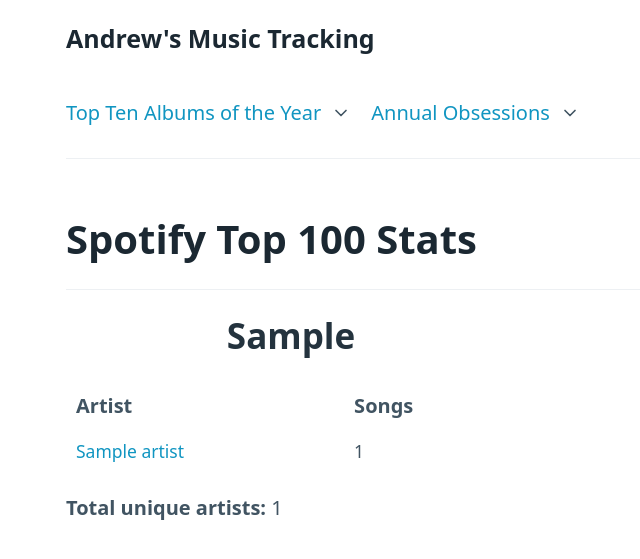
After one commit to andrewwhipple/music-tracker, a Django app: page /top-100-stats/ in a window 1280 px wide. The commit adds this page. Shown: the top 559 px of the page, without its empty margins (9-649 px from the left). Run offline with Django 4.2, Linux system fonts and the light colour scheme; tables that the repository leaves empty hold one stand-in row (values such as "Sample post").

Commit message:
Add spotify top 100 artist stats

```diff
--- a/music_tracker/music_tracker/tracker/admin.py
+++ b/music_tracker/music_tracker/tracker/admin.py
@@ -49,6 +49,7 @@
 class ObsessionSongAdmin(admin.ModelAdmin):
     list_display = ["song", "obsession_list", "ordering"]
     list_filter = ["obsession_list"]
+    autocomplete_fields = ["song"]
 
 
 @admin.register(models.SpotifyTop100List)
@@ -61,6 +62,7 @@
 class SpotifyTop100SongAdmin(admin.ModelAdmin):
     list_display = ["song", "top_100_list", "ordering"]
     list_filter = ["top_100_list"]
+    autocomplete_fields = ["song"]
 
 
 class ArtistAlbumRankingEntryInline(admin.TabularInline):
--- a/music_tracker/music_tracker/tracker/models.py
+++ b/music_tracker/music_tracker/tracker/models.py
@@ -138,10 +138,16 @@
     artists = models.ManyToManyField(Artist, null=True, blank=True, default=None)
 
     def __str__(self) -> str:
-        return self.title
+        return self.display_full_info()
 
     def display_artists(self):
         return ", ".join([str(a) for a in self.artists.all()])
+
+    def display_full_info(self):
+        """Display song as 'Title - Artist (Album)'"""
+        artists = self.display_artists()
+        album_part = f" ({self.album.title})" if self.album else ""
+        return f"{self.title} - {artists}{album_part}"
 
 
 class ObsessionList(List):
--- a/music_tracker/music_tracker/tracker/static/tracker/styles.css
+++ b/music_tracker/music_tracker/tracker/static/tracker/styles.css
@@ -42,3 +42,111 @@
 h1, h4 {
     --typography-spacing-vertical: 1rem;
 }
+
+/* Spotify Top 100 Stats Styles */
+.stats-tables {
+    display: flex;
+    flex-wrap: wrap;
+    gap: 2rem;
+    margin-top: 1rem;
+}
+
+.year-table {
+    flex: 1;
+    min-width: 300px;
+    max-width: 450px;
+}
+
+.year-table h2 {
+    text-align: center;
+    margin-bottom: 1rem;
+}
+
+.year-table table {
+    width: 100%;
+    border-collapse: collapse;
+    margin-bottom: 1rem;
+}
+
+.year-table th,
+.year-table td {
+    padding: 0.5rem;
+    text-align: left;
+    border-bottom: 1px solid var(--pico-muted-border-color);
+}
+
+.year-table th {
+    background-color: var(--pico-table-border-color);
+    font-weight: bold;
+}
+
+.change-value.positive {
+    color: #22c55e;
+    font-weight: bold;
+}
+
+.change-value.negative {
+    color: #ef4444;
+    font-weight: bold;
+}
+
+.change-value.neutral {
+    color: var(--pico-muted-color);
+}
+
+.years-groups-section {
+    margin-top: 3rem;
+}
+
+.years-groups-section h2 {
+    text-align: center;
+    margin-bottom: 1.5rem;
+}
+
+.years-groups-table {
+    width: 100%;
+    border-collapse: collapse;
+    margin-bottom: 1rem;
+}
+
+.years-groups-table th {
+    padding: 1rem;
+    text-align: center;
+    background-color: var(--pico-table-border-color);
+    font-weight: bold;
+    border-bottom: 1px solid var(--pico-muted-border-color);
+}
+
+.years-groups-row {
+    vertical-align: top;
+}
+
+.years-group-column {
+    padding: 1rem;
+    border-right: 1px solid var(--pico-muted-border-color);
+    width: calc(100% / var(--club-count, 2));
+}
+
+.years-group-column:last-child {
+    border-right: none;
+}
+
+.artist-name {
+    margin-bottom: 0.5rem;
+}
+
+.no-artists {
+    color: var(--pico-muted-color);
+    font-style: italic;
+    text-align: center;
+}
+
+@media (max-width: 768px) {
+    .stats-tables {
+        flex-direction: column;
+    }
+
+    .year-table {
+        max-width: 100%;
+    }
+}
--- a/music_tracker/music_tracker/tracker/templates/tracker/index.html
+++ b/music_tracker/music_tracker/tracker/templates/tracker/index.html
@@ -26,6 +26,18 @@
                     {% for link in navigation.obsessions %} <li><a href="/obsessions/{{link.year}}">{{link.title}}</a></li> {% endfor %}
                 </ul>
                 {% endif %}
+                {% if nav_category == "spotify_top_100" %}
+                <summary aria-haspopup="listbox" role="link">Spotify Top 100</summary>
+                <ul role="listbox">
+                    {% for link in navigation.spotify_top_100 %}
+                      {% if link.year == "stats" %}
+                        <li><a href="/top-100-stats/">{{link.title}}</a></li>
+                      {% else %}
+                        <li><a href="/top-100/{{link.year}}">{{link.title}}</a></li>
+                      {% endif %}
+                    {% endfor %}
+                </ul>
+                {% endif %}
               </details>
             </li>
             {% endfor %}
--- /dev/null
+++ b/music_tracker/music_tracker/tracker/templates/tracker/spotify-top-100-stats.html
@@ -0,0 +1,75 @@
+{% extends "tracker/index.html" %}
+
+{% block page_title %}{{page_title}}{% endblock %}
+
+{% block content %}
+<h1>{{page_title}}</h1>
+<hr>
+
+{% if years_data %}
+<div class="stats-tables">
+    {% for year in years_data %}
+    <div class="year-table">
+        <h2>{{year.year}}</h2>
+        <table>
+            <thead>
+                <tr>
+                    <th>Artist</th>
+                    <th>Songs</th>
+                    {% if not year.is_first_year %}
+                    <th>Previous</th>
+                    <th>Change</th>
+                    {% endif %}
+                </tr>
+            </thead>
+            <tbody>
+                {% for artist in year.artists %}
+                <tr>
+                    <td><a href="/artist/{{artist.id}}">{{artist.name}}</a></td>
+                    <td>{{artist.current_count}}</td>
+                    {% if not year.is_first_year %}
+                    <td>{{artist.previous_count}}</td>
+                    <td class="change-value {% if artist.change > 0 %}positive{% elif artist.change < 0 %}negative{% else %}neutral{% endif %}">
+                        {% if artist.change > 0 %}+{{artist.change}}{% else %}{{artist.change}}{% endif %}
+                    </td>
+                    {% endif %}
+                </tr>
+                {% endfor %}
+            </tbody>
+        </table>
+        <p><strong>Total unique artists:</strong> {{year.total_artists}}</p>
+    </div>
+    {% endfor %}
+</div>
+
+{% if years_groups %}
+<div class="years-groups-section">
+    <h2>Artists by Number of Years</h2>
+    <table class="years-groups-table">
+        <thead>
+            <tr>
+                {% for club in years_groups %}
+                <th>{{club.num_years}} Years Club</th>
+                {% endfor %}
+            </tr>
+        </thead>
+        <tbody>
+            <tr class="years-groups-row">
+                {% for group in years_groups %}
+                <td class="years-group-column">
+                    {% for artist in group.artists %}
+                    <div class="artist-name"><a href="/artist/{{artist.id}}">{{artist.name}}</a></div>
+                    {% empty %}
+                    <div class="no-artists">No artists</div>
+                    {% endfor %}
+                </td>
+                {% endfor %}
+            </tr>
+        </tbody>
+    </table>
+</div>
+{% endif %}
+{% else %}
+<p>No published Spotify Top 100 lists found.</p>
+{% endif %}
+{% endblock %}
--- a/music_tracker/music_tracker/tracker/urls.py
+++ b/music_tracker/music_tracker/tracker/urls.py
@@ -8,4 +8,5 @@
     path("obsessions/<str:year>", views.obsessions_list, name="obsessions"),
     path("artist/<str:id>", views.artist_stats, name="artist_stats"),
     path("top-100/<str:year>", views.spotify_top_100_list, name="spotify_top_100"),
+    path("top-100-stats/", views.spotify_top_100_stats, name="spotify_top_100_stats"),
 ]
--- a/music_tracker/music_tracker/tracker/views.py
+++ b/music_tracker/music_tracker/tracker/views.py
@@ -7,6 +7,7 @@
     ObsessionList,
     ObsessionSongs,
     SpotifyTop100List,
+    SpotifyTop100Songs,
     TopTenAlbumsList,
 )
 
@@ -20,6 +21,7 @@
 def get_navigation_links():
     top_ten_lists = TopTenAlbumsList.get_published().order_by("year")
     obsessions_lists = ObsessionList.get_published().order_by("year")
+    spotify_lists = SpotifyTop100List.get_published().order_by("year")
 
     top_ten_links = [
         {
@@ -39,9 +41,20 @@
 
     obsession_links.append({"title": "Obsession Stats", "year": "stats"})
 
+    spotify_links = [
+        {
+            "title": list.title,
+            "year": list.year,
+        }
+        for list in spotify_lists
+    ]
+
+    spotify_links.append({"title": "Spotify Top 100 Stats", "year": "stats"})
+
     return {
         "top_tens": top_ten_links,
         "obsessions": obsession_links,
+        # "spotify_top_100": spotify_links,
     }
 
 
@@ -232,3 +245,115 @@
     }
 
     return render(request, "tracker/artist-stats.html", context)
+
+
+def spotify_top_100_stats(request):
+    # Get all published Spotify Top 100 lists ordered by year
+    published_lists = SpotifyTop100List.get_published().order_by("year")
+
+    if not published_lists.exists():
+        context = {
+            "page_title": "Spotify Top 100 Stats",
+            "years_data": [],
+            "navigation": get_navigation_links(),
+        }
+        return render(request, "tracker/spotify-top-100-stats.html", context)
+
+    years_data = []
+    previous_year_data = {}  # Store artist song counts from the previous year
+    all_artists_by_years = {}  # Track which artists appear in which years
+
+    for current_list in published_lists:
+        # Get all songs for this year's list
+        songs_this_year = (
+            SpotifyTop100Songs.objects.filter(top_100_list=current_list)
+            .select_related("song")
+            .prefetch_related("song__artists")
+        )
+
+        # Count songs per artist for this year
+        artist_counts = {}
+        for song_entry in songs_this_year:
+            for artist in song_entry.song.artists.all():
+                if artist.id not in artist_counts:
+                    artist_counts[artist.id] = {"name": artist.name, "count": 0}
+                artist_counts[artist.id]["count"] += 1
+
+                # Track this artist for the years club calculation
+                if artist.id not in all_artists_by_years:
+                    all_artists_by_years[artist.id] = {
+                        "name": artist.name,
+                        "years": set(),
+                    }
+                all_artists_by_years[artist.id]["years"].add(current_list.year)
+
+        # Create the data structure for this year
+        year_data = {
+            "year": current_list.year,
+            "is_first_year": len(years_data) == 0,
+            "artists": [],
+        }
+
+        # Create artist entries with previous year comparison
+        for artist_id, data in artist_counts.items():
+            artist_entry = {
+                "name": data["name"],
+                "id": artist_id,
+                "current_count": data["count"],
+                "previous_count": previous_year_data.get(artist_id, {}).get("count", 0),
+            }
+
+            # Calculate change (only meaningful if not the first year)
+            if not year_data["is_first_year"]:
+                artist_entry["change"] = (
+                    artist_entry["current_count"] - artist_entry["previous_count"]
+                )
+
+            year_data["artists"].append(artist_entry)
+
+        # Sort artists by count (descending) then name (ascending)
+        year_data["artists"].sort(key=lambda x: (-x["current_count"], x["name"]))
+
+        # Count unique artists for this year
+        year_data["total_artists"] = len(artist_counts)
+
+        years_data.append(year_data)
+
+        # Store this year's data for next iteration
+        previous_year_data = artist_counts
+
+    # Calculate years groups data
+    total_published_lists = len(published_lists)
+    years_groups = {}
+
+    for artist_id, artist_data in all_artists_by_years.items():
+        num_years = len(artist_data["years"])
+        if num_years >= 2:  # Only include artists with 2+ years
+            if num_years not in years_groups:
+                years_groups[num_years] = []
+            years_groups[num_years].append(
+                {"name": artist_data["name"], "id": artist_id}
+            )
+
+    # Sort artists alphabetically within each group
+    for num_years in years_groups:
+        years_groups[num_years].sort(key=lambda x: x["name"])
+
+    # Create ordered list of groups (2 years through total years)
+    ordered_groups = []
+    for num_years in range(2, total_published_lists + 1):
+        if num_years in years_groups:
+            ordered_groups.append(
+                {"num_years": num_years, "artists": years_groups[num_years]}
+            )
+        else:
+            ordered_groups.append({"num_years": num_years, "artists": []})
+
+    context = {
+        "page_title": "Spotify Top 100 Stats",
+        "years_data": years_data,
+        "years_groups": ordered_groups,
+        "navigation": get_navigation_links(),
+    }
+
+    return render(request, "tracker/spotify-top-100-stats.html", context)
```
